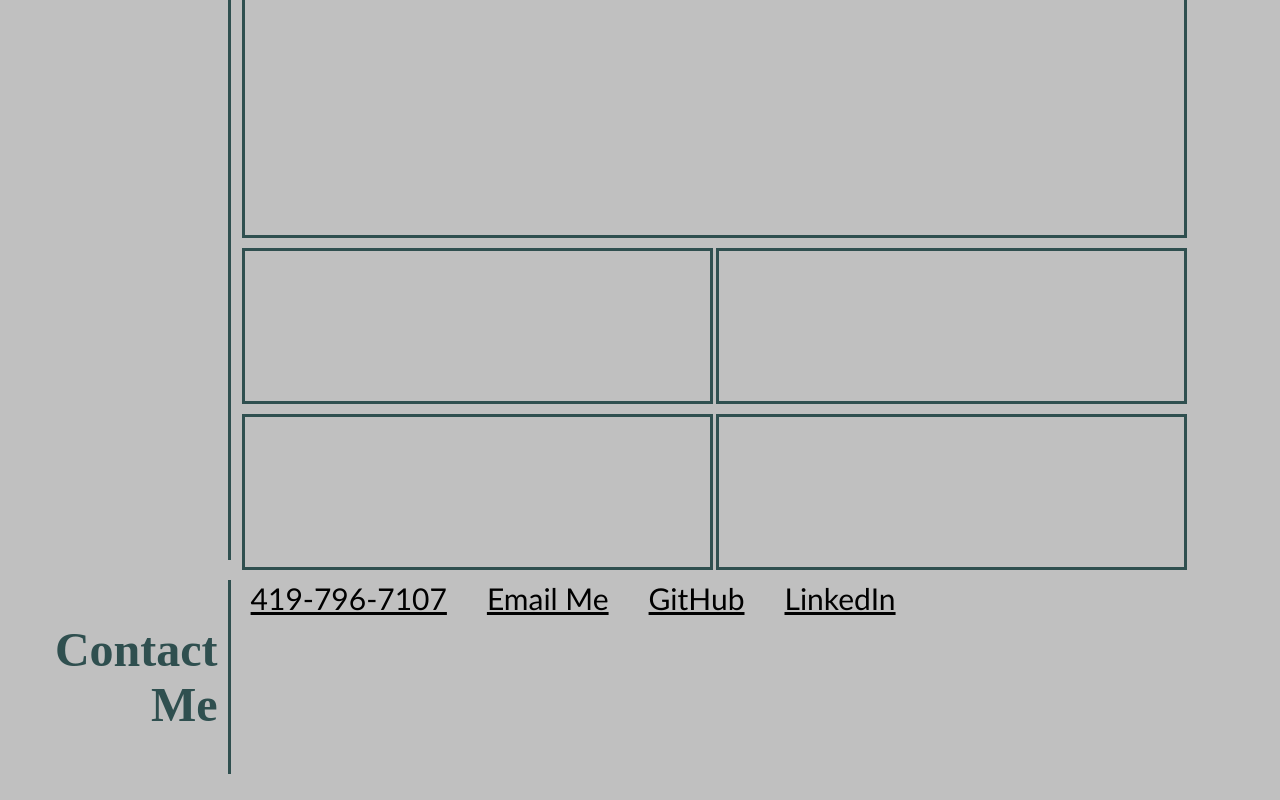
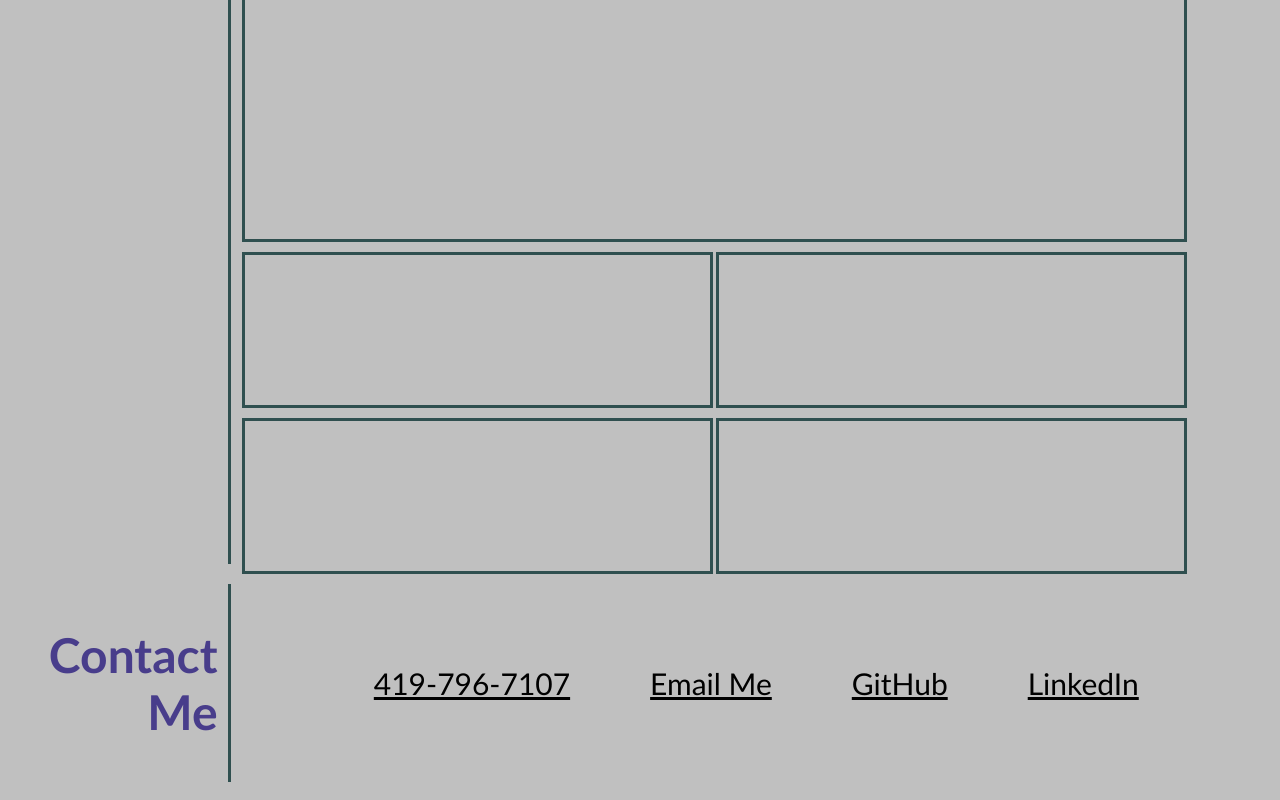
Before and after one commit to Schimmoellerm/mitch-schimmoeller-portfolio, a plain HTML site: page index.html in a window 1280 px wide. Shown: the part 1257-2057 px from the top of the page. Drawn offline with Linux system fonts and the light colour scheme.

Commit message:
text Links are now working, still need to get cards working

```diff
--- a/Assets/style.css
+++ b/Assets/style.css
@@ -65,17 +65,19 @@ p {
 .about-me-title {
     border-right-style: solid;
     border-color: darkslategray;
-    color: darkslategray;
+    color: darkslateblue;
     font-size: 1.5em;
     width: 15%;
     text-align: right;
     padding: 10px;
     margin: 10px;
+    font-family: 'Gill Sans', 'Gill Sans MT', Calibri, 'Trebuchet MS', sans-serif;
 }
 
 .about-me-text {
     display: flex;
     flex-wrap: wrap;
+    color: darkslateblue;
     width: 70%;
 }
 
@@ -87,12 +89,13 @@ p {
 .work-title {
     border-right-style: solid;
     border-color: darkslategray;
-    color: darkslategray;
+    color: darkslateblue;
     font-size: 1.5em;
     width: 15%;
     text-align: right;
     padding: 10px;
     margin: 10px;
+    font-family: 'Gill Sans', 'Gill Sans MT', Calibri, 'Trebuchet MS', sans-serif;
 }
 
 .projects {
@@ -130,25 +133,30 @@ p {
 .contact-title {
     border-right-style: solid;
     border-color: darkslategray;
-    color: darkslategray;
+    color: darkslateblue;
     font-size: 1.5em;
     width: 15%;
     text-align: right;
     padding: 10px;
     margin: 10px;
+    font-family: 'Gill Sans', 'Gill Sans MT', Calibri, 'Trebuchet MS', sans-serif;
+}
+
+.contacts {
+    margin: auto;
 }
 
 .contacts a {
     color: black;
     text-decoration: underline;
     list-style-type: none;
+    float: right;
     padding-top: 15px;
-    margin-right: 20px;
-    float: right;
     font-family: 'Gill Sans', 'Gill Sans MT', Calibri, 'Trebuchet MS', sans-serif;
     font-size: 30px;
     display: flex;
     text-align: center;
     vertical-align: middle;
-    padding: 10px;
+    padding: 40px;
+    margin: auto;
 }
--- a/index.html
+++ b/index.html
@@ -15,16 +15,16 @@
         <div>
             <ul>
                 <li>
-                    <a href="#About Me">About Me</a>
+                    <a href="#about-me">About Me</a>
                 </li>
                 <li>
-                    <a href="#Work">Work</a>
+                    <a href="#work">Work</a>
                 </li>
                 <li>
-                    <a href="#Contact Me">Contact Me</a>
+                    <a href="#contact-me">Contact Me</a>
                 </li>
                 <li>
-                    <a href="#Resume">Resume</a>
+                    <a href="resume">Resume</a>
                 </li>
             </ul>
         </div>
@@ -32,7 +32,7 @@
 
     <div class="background-picture"></div>
 
-    <div class="about-me">
+    <div class="about-me" id="about-me">
         <div class="about-me-title">
             <h1>About Me</h1>
         </div>
@@ -42,30 +42,30 @@
         </div>
     </div>
 
-    <div class="work">
+    <div class="work" id="work">
         <div class="work-title">
             <h1>Work</h1>
         </div>
 
         <div class="projects">
-            <a class="featured-project"><div >Main</div></a>
-            <a class="project"><div >1</div></a>
-            <a class="project"><div >2</div></a>
-            <a class="project"><div >3</div></a>
-            <a class="project"><div >4</div></a>
+            <a class="featured-project"></a>
+            <a class="project"></a>
+            <a class="project"></a>
+            <a class="project"></a>
+            <a class="project"></a>
         </div>
     </div>
 
-    <div class="contact-me">
+    <div class="contact-me" id="contact-me">
         <div class="contact-title">
             <h1>Contact Me</h1>
         </div>
 
         <div class="contacts">
-            <a href="#linkedin">LinkedIn</a>
-            <a href="#git-hub">GitHub</a>
-            <a href="#email">Email Me</a>
-            <a href="#phone">419-796-7107</a>
+            <a href="https://linkedin.com/in/schimmoellerm">LinkedIn</a>
+            <a href="https://github.com/Schimmoellerm">GitHub</a>
+            <a href="mailto:schimmoellerm@gmail.com">Email Me</a>
+            <a href="tel:+4197967107">419-796-7107</a>
         </div>
     </div>
 
```
